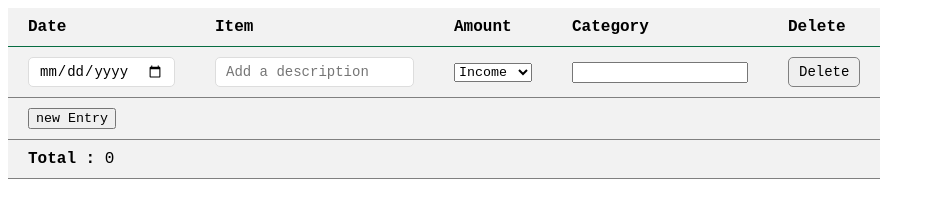
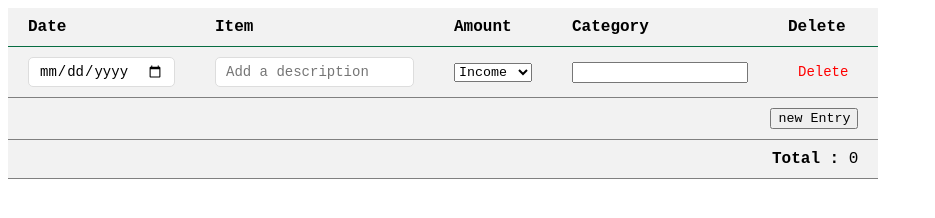
Before and after one commit to mehdigudy/BudgeTracker, a plain HTML site: page index.html in a window 1280 px wide. Shown: the whole page, without its empty margins (0-935 px from the left). Drawn offline with Linux system fonts and the light colour scheme.

Commit message:
add extra span to be more readable

```diff
--- /dev/null
+++ b/assets/js/BudgetTracker.js
@@ -0,0 +1,3 @@
+export default class BudgeTracker{
+
+}
--- a/assets/js/custom.js
+++ b/assets/js/custom.js
@@ -1,5 +1 @@
-/* ----------------------------
-/*  Name: BUDGET TRACKER
-    Author:
-    Version:
-/* -------------------------- */
+import { BudgetTracker } from "./BudgetTracker.js"
--- a/index.html
+++ b/index.html
@@ -60,8 +60,10 @@
             <tfoot>
                 <tr>
                     <td colspan="5" class="summry">
-                        <strong>Total :</strong>
-                        <span class="total">0</span>
+                        <span>
+                            <strong>Total :</strong>
+                            <span class="total">0</span>
+                        </span>
 
                     </td>
                 </tr>
@@ -74,7 +76,7 @@
 
 
 
-    </div>
+
 
 </body>
 <!-- SCRIPTS -->
--- a/style.css
+++ b/style.css
@@ -8,7 +8,6 @@
 
 .budget-tracker {
   width: 750px;
-
   background-color: #f2f2f2;
   padding: 20px;
   box-sizing: border-box;
@@ -49,3 +48,39 @@
   border-radius: 5px;
   outline: none;
 }
+
+.input:focus{
+  border: 1px solid rgb(7, 109, 66);
+}
+
+.delete-entry{
+  display: flex;
+  justify-content: center;
+  align-items: center;
+  min-width: 30px;
+  border: none;
+  outline: none;
+  color :red ;
+  border-radius: 5px;
+  background: none;
+  cursor: pointer;
+}
+
+.delete-entry:hover{
+  background-color: rgb(7, 109, 66);
+  color: white;
+}
+
+.controls ,
+.summry{
+  text-align: right;
+}
+
+
+.h{
+  font-size: 10px;
+  height: 100px;
+  width: 100px;
+  font-weight: bold;
+  text-align:left ;
+}
```
